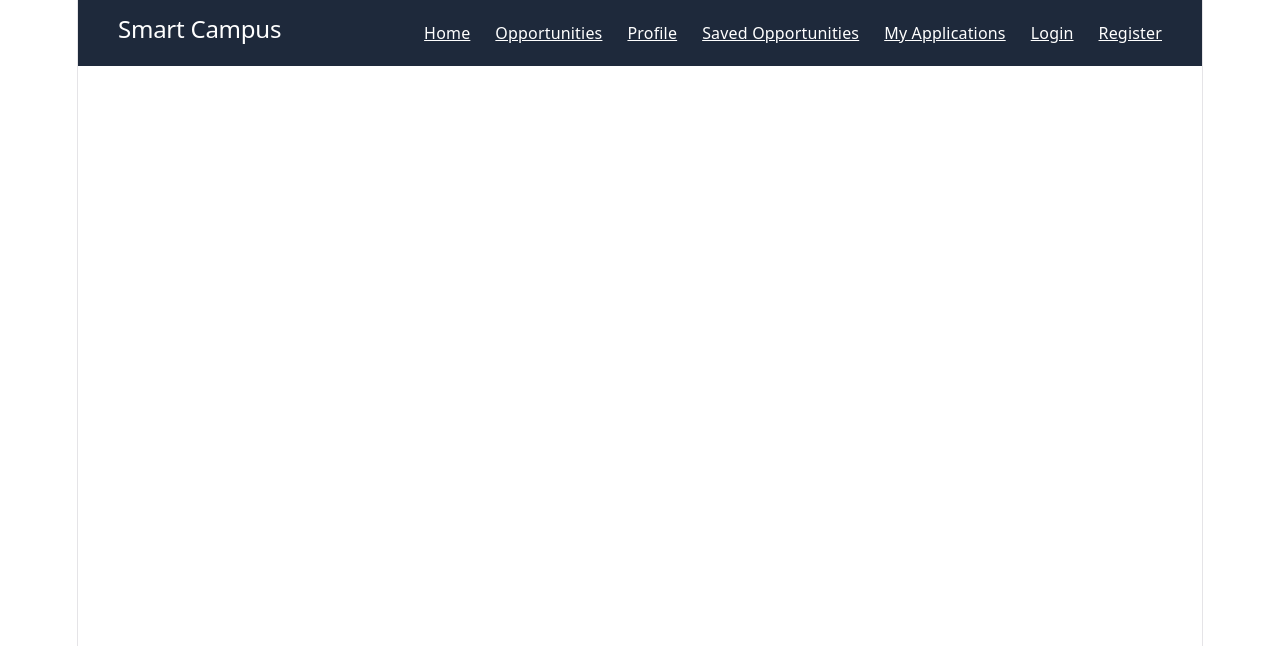
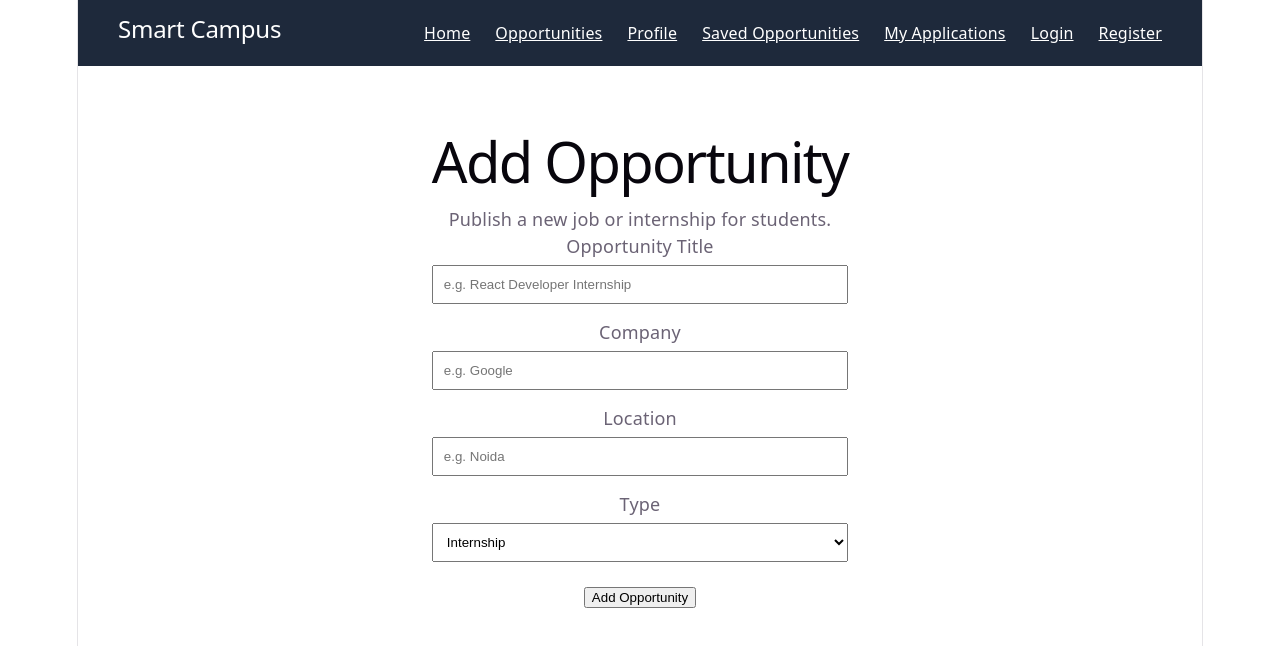
Before and after one commit to Aman123-so/CareerCampus, a React app in the folder Frontend/: page /admin/add-opportunity in a window 1280 px wide. Shown: the top 646 px of the page. Built offline with nearby package versions, Linux system fonts and the light colour scheme; the HTML template or start-up script is replaced by a standard one.

Commit message:
new commit

```diff
--- a/Frontend/src/App.jsx
+++ b/Frontend/src/App.jsx
@@ -1,7 +1,10 @@
+
 import React, { useEffect } from 'react'
-import { BrowserRouter, Routes, Route } from 'react-router-dom'
+import { BrowserRouter, Routes, Route, Navigate } from 'react-router-dom'
+
 import EditOpportunity from './components/opportunity/EditOpportunity'
 import Navbar from './components/navbar/Navbar'
+
 import Home from './pages/Home'
 import Opportunities from './pages/Opportunities'
 import Login from './pages/Login'
@@ -9,16 +12,40 @@ import Register from './pages/Register'
 import Profile from './pages/Profile'
 import SavedOpportunities from './pages/SavedOpportunities'
 import MyApplications from './pages/MyApplications'
+import AdminDashboard from './pages/AdminDashboard'
+import AddOpportunity from './pages/AddOpportunity'
+
+// Admin-only route protection
+const AdminRoute = ({ children }) => {
+  const token = localStorage.getItem('token')
+  const storedUser = localStorage.getItem('user')
+
+  let user = null
+
+  try {
+    user = storedUser ? JSON.parse(storedUser) : null
+  } catch {
+    user = null
+  }
+
+  if (!token || !user) {
+    return <Navigate to="/login" replace />
+  }
+
+  if (user.role !== 'admin') {
+    return <Navigate to="/" replace />
+  }
+
+  return children
+}
 
 const App = () => {
-
   useEffect(() => {
-    console.log("App component loaded")
+    console.log('App component loaded')
   }, [])
 
   return (
     <BrowserRouter>
-
       <Navbar />
 
       <Routes>
@@ -30,8 +57,14 @@ const App = () => {
         <Route path="/saved-opportunities" element={<SavedOpportunities />} />
         <Route path="/my-applications" element={<MyApplications />} />
         <Route path="/edit-opportunity/:id" element={<EditOpportunity />} />
+
+        {/* Admin Dashboard */}
+       <Route path="/admin" element={<AdminDashboard />} />
+       <Route path="/admin/add-opportunity" element={<AddOpportunity />} />
+
+        {/* Unknown URL */}
+        <Route path="*" element={<Navigate to="/" replace />} />
       </Routes>
-
     </BrowserRouter>
   )
 }
--- a/Frontend/src/components/navbar/Navbar.jsx
+++ b/Frontend/src/components/navbar/Navbar.jsx
@@ -4,10 +4,13 @@ import './Navbar.css'
 import { Link, useNavigate } from 'react-router-dom'
 
 const Navbar = () => {
-
   const [user, setUser] = useState(() => {
+    try {
       const savedUser = localStorage.getItem('user')
       return savedUser ? JSON.parse(savedUser) : null
+    } catch {
+      return null
+    }
   })
 
   const navigate = useNavigate()
@@ -17,7 +20,6 @@ const Navbar = () => {
     localStorage.removeItem('user')
 
     setUser(null)
-
     navigate('/login')
   }
 
@@ -28,6 +30,11 @@ const Navbar = () => {
       <div>
         <Link to="/">Home</Link>
         <Link to="/opportunities">Opportunities</Link>
+
+        {user && user.role === 'admin' && (
+          <Link to="/admin">Admin Dashboard</Link>
+        )}
+
         <Link to="/profile">Profile</Link>
         <Link to="/saved-opportunities">Saved Opportunities</Link>
         <Link to="/my-applications">My Applications</Link>
--- /dev/null
+++ b/Frontend/src/pages/AddOpportunity.jsx
@@ -0,0 +1,144 @@
+
+import { useState } from 'react'
+import { useNavigate } from 'react-router-dom'
+
+const AddOpportunity = () => {
+  const navigate = useNavigate()
+
+  const [formData, setFormData] = useState({
+    title: '',
+    company: '',
+    location: '',
+    type: 'Internship'
+  })
+
+  const [loading, setLoading] = useState(false)
+  const [error, setError] = useState('')
+
+  const handleChange = (e) => {
+    const { name, value } = e.target
+
+    setFormData((prev) => ({
+      ...prev,
+      [name]: value
+    }))
+  }
+
+  const handleSubmit = async (e) => {
+    e.preventDefault()
+    setError('')
+
+    const token = localStorage.getItem('token')
+
+    if (!token) {
+      setError('Please login first.')
+      return
+    }
+
+    try {
+      setLoading(true)
+
+      const response = await fetch(
+        'http://localhost:5000/api/opportunities',
+        {
+          method: 'POST',
+          headers: {
+            'Content-Type': 'application/json',
+            Authorization: `Bearer ${token}`
+          },
+          body: JSON.stringify(formData)
+        }
+      )
+
+      const data = await response.json()
+
+      if (!response.ok) {
+        throw new Error(data.message || 'Failed to add opportunity.')
+      }
+
+      alert('Opportunity added successfully!')
+      navigate('/opportunities')
+    } catch (err) {
+      setError(err.message || 'Something went wrong.')
+    } finally {
+      setLoading(false)
+    }
+  }
+
+  return (
+    <div style={{ maxWidth: '500px', margin: '30px auto', padding: '20px' }}>
+      <h1>Add Opportunity</h1>
+      <p>Publish a new job or internship for students.</p>
+
+      {error && <p style={{ color: 'red' }}>{error}</p>}
+
+      <form onSubmit={handleSubmit}>
+        <div style={{ marginBottom: '15px' }}>
+          <label>Opportunity Title</label>
+          <input
+            type="text"
+            name="title"
+            placeholder="e.g. React Developer Internship"
+            value={formData.title}
+            onChange={handleChange}
+            required
+            style={inputStyle}
+          />
+        </div>
+
+        <div style={{ marginBottom: '15px' }}>
+          <label>Company</label>
+          <input
+            type="text"
+            name="company"
+            placeholder="e.g. Google"
+            value={formData.company}
+            onChange={handleChange}
+            required
+            style={inputStyle}
+          />
+        </div>
+
+        <div style={{ marginBottom: '15px' }}>
+          <label>Location</label>
+          <input
+            type="text"
+            name="location"
+            placeholder="e.g. Noida"
+            value={formData.location}
+            onChange={handleChange}
+            required
+            style={inputStyle}
+          />
+        </div>
+
+        <div style={{ marginBottom: '20px' }}>
+          <label>Type</label>
+          <select
+            name="type"
+            value={formData.type}
+            onChange={handleChange}
+            style={inputStyle}
+          >
+            <option value="Internship">Internship</option>
+            <option value="Job">Job</option>
+          </select>
+        </div>
+
+        <button type="submit" disabled={loading}>
+          {loading ? 'Adding...' : 'Add Opportunity'}
+        </button>
+      </form>
+    </div>
+  )
+}
+
+const inputStyle = {
+  display: 'block',
+  width: '100%',
+  boxSizing: 'border-box',
+  padding: '10px',
+  marginTop: '6px'
+}
+
+export default AddOpportunity
--- /dev/null
+++ b/Frontend/src/pages/AdminDashboard.jsx
@@ -0,0 +1,56 @@
+
+import { useNavigate } from 'react-router-dom'
+
+const AdminDashboard = () => {
+  const navigate = useNavigate()
+
+  return (
+    <div style={{ padding: '24px', color: '#f5f5f5' }}>
+      <h1>Admin Dashboard</h1>
+      <p>Welcome, Admin! Manage your campus opportunities here.</p>
+
+      <div
+        style={{
+          display: 'flex',
+          gap: '16px',
+          flexWrap: 'wrap',
+          marginTop: '24px'
+        }}
+      >
+        <div style={cardStyle}>
+          <h3>Manage Opportunities</h3>
+          <p>View, edit and delete opportunities.</p>
+          <button onClick={() => navigate('/opportunities')}>
+            View Opportunities
+          </button>
+        </div>
+
+        <div style={cardStyle}>
+          <h3>Add Opportunity</h3>
+          <p>Publish a new job or internship.</p>
+          <button onClick={() => navigate('/admin/add-opportunity')}>
+            Add Opportunity
+          </button>
+        </div>
+
+        <div style={cardStyle}>
+          <h3>Applications</h3>
+          <p>Review student applications.</p>
+          <button onClick={() => navigate('/admin/applications')}>
+            View Applications
+          </button>
+        </div>
+      </div>
+    </div>
+  )
+}
+
+const cardStyle = {
+  border: '1px solid #555',
+  borderRadius: '10px',
+  padding: '20px',
+  minWidth: '220px',
+  backgroundColor: '#202b3d'
+}
+
+export default AdminDashboard
```
Lines whose indentation alone changed are shown as unchanged.
